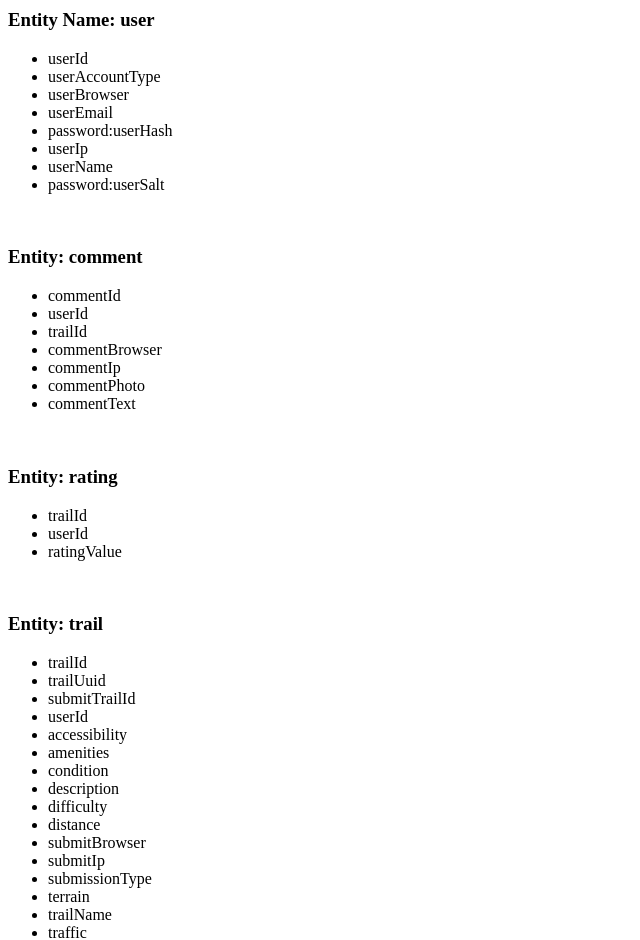
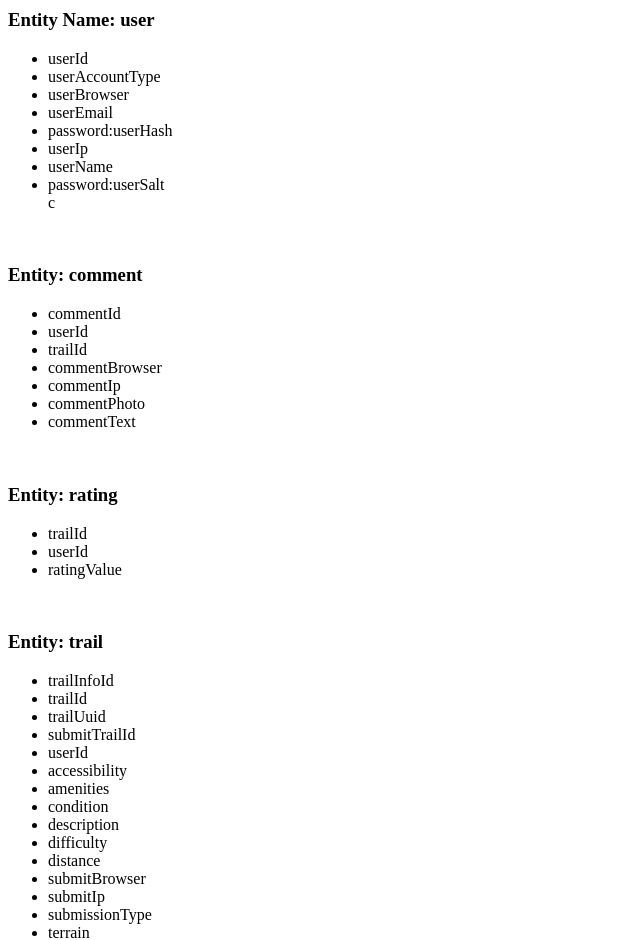
Before and after one commit to MattHarr1s/open-trails, a PHP site: page /public_html/documentation/index.php in a window 1280 px wide. Shown: the part 555-1495 px from the top of the page, without its empty margins (0-640 px from the left). Run offline with PHP 8.4, Linux system fonts and the light colour scheme; some libraries are stand-ins or nearby versions.

Commit message:
@dylan-mcdonald told me to https://app.asana.com/0/60997641568227/63523043149610

```diff
--- a/public_html/documentation/index.php
+++ b/public_html/documentation/index.php
@@ -56,7 +56,7 @@
 			<li>userName</li>
 			<li>password:userSalt</li>
 
-
+c
 
 		</ul>
 		<br>
@@ -80,6 +80,7 @@
 		<br>
 		<h3>Entity: trail</h3>
 		<ul>
+			<li>trailInfoId</li>
 			<li>trailId</li>
 			<li>trailUuid</li>
 			<li>submitTrailId</li>
```
